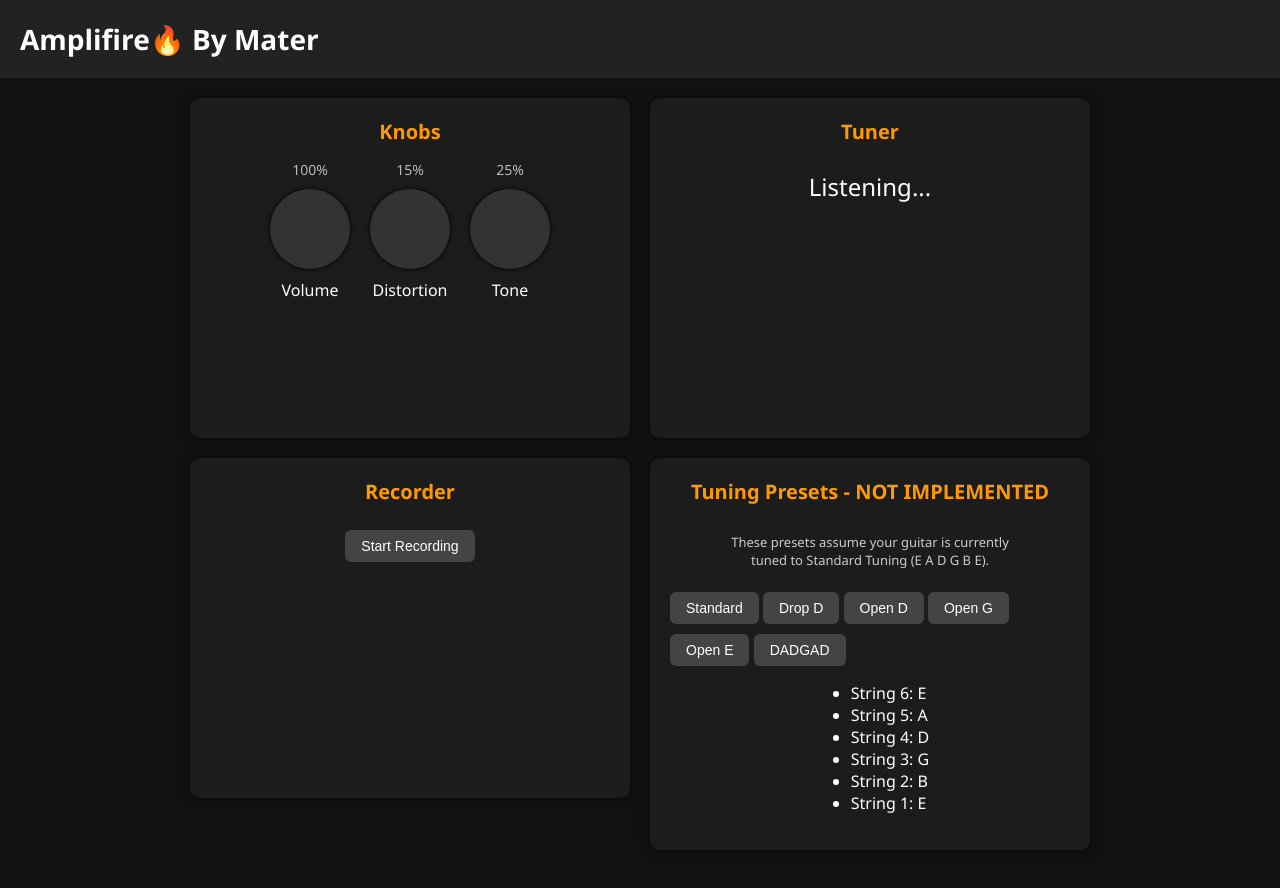
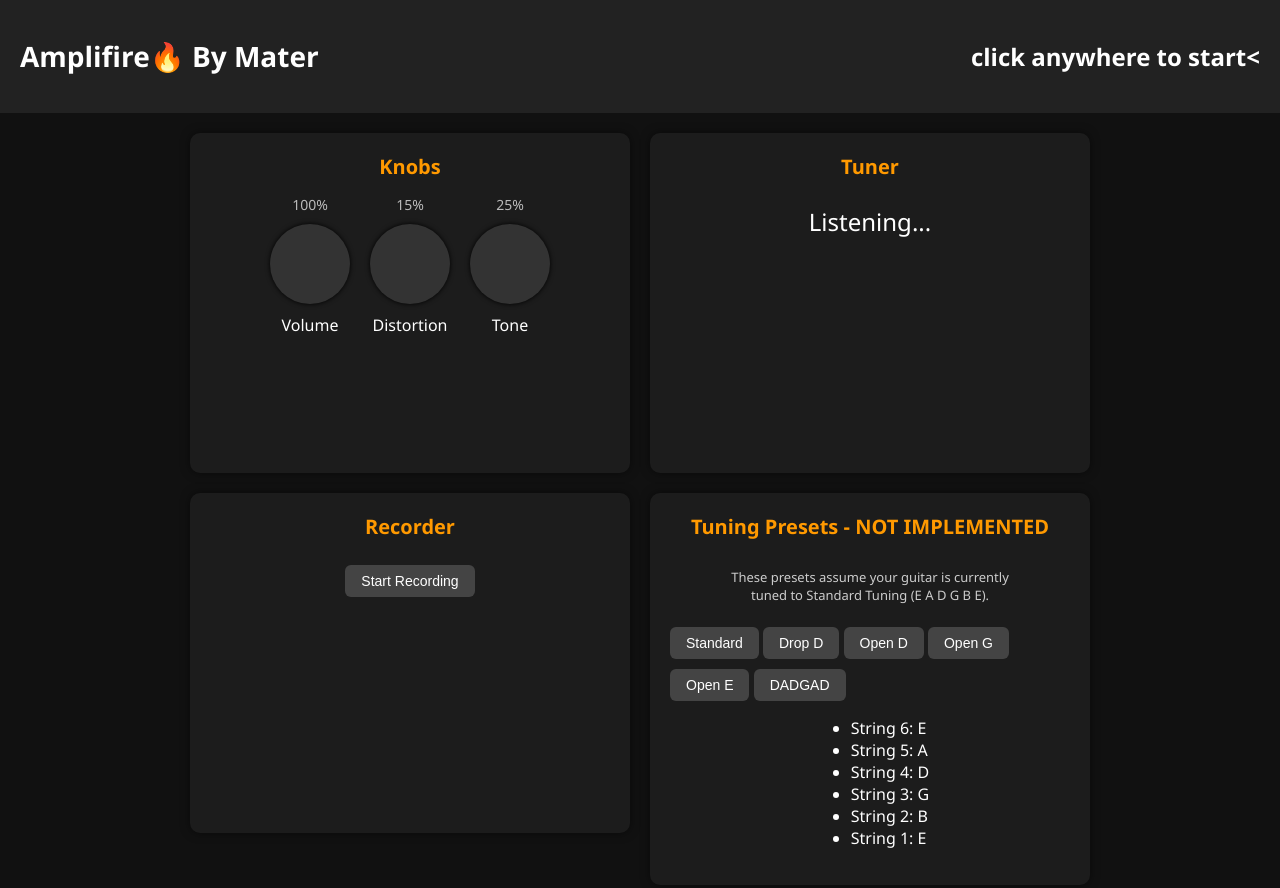
Before and after one commit to ELMatero6/amplifire, a plain HTML site: page index.html in a window 1280 px wide. Drawn offline with Linux system fonts and the light colour scheme.

Commit message:
Update index.html

```diff
--- a/index.html
+++ b/index.html
@@ -10,6 +10,7 @@
 <body>
   <header class="app-header">
     <h1>Amplifire🔥 By Mater</h1>
+    <h2>click anywhere to start<</h2>
   </header>
 
   <main class="main-layout">
```
